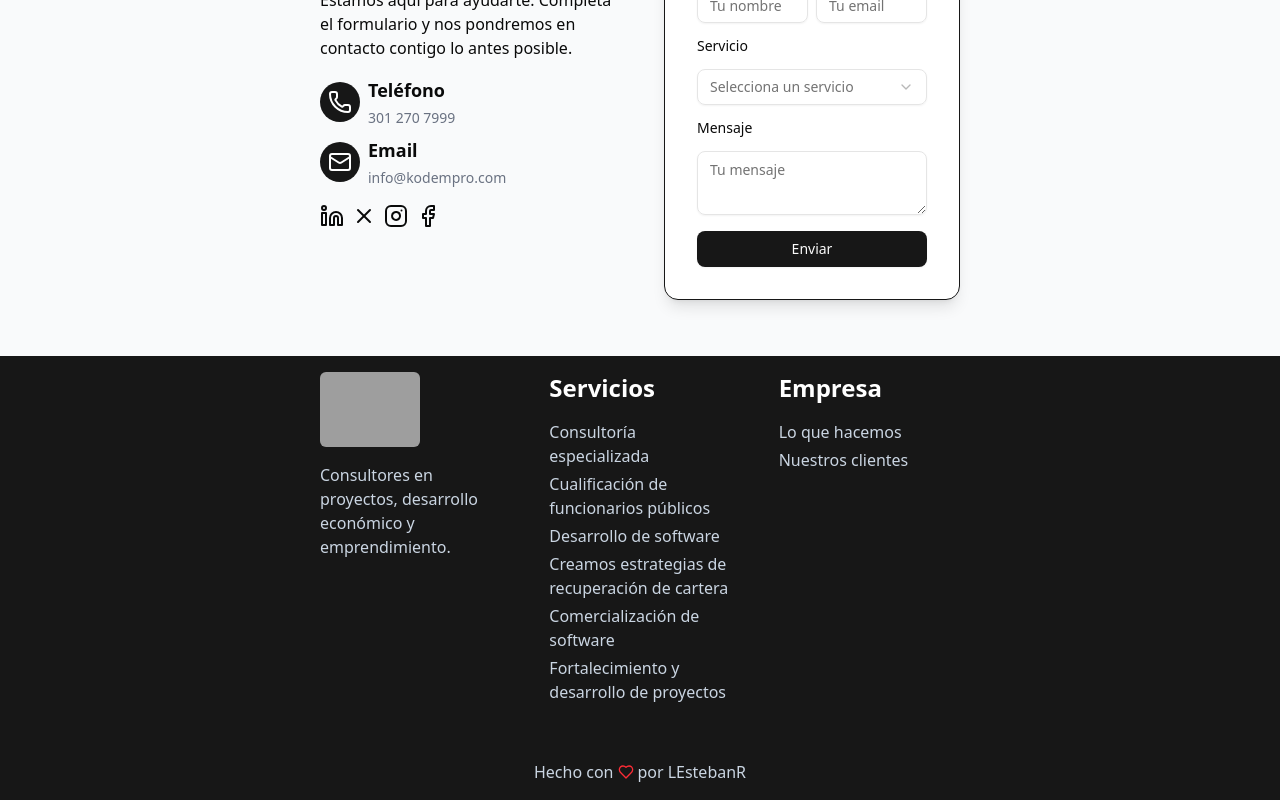
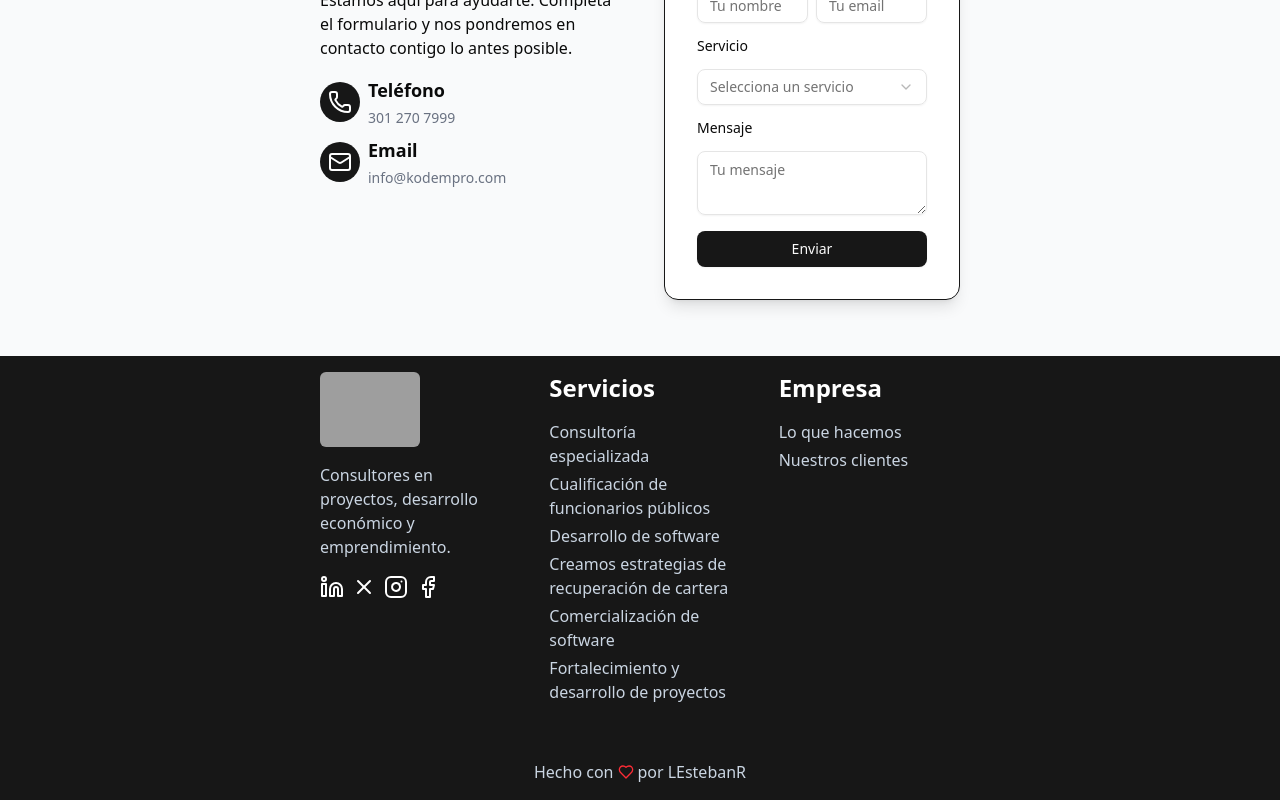
Before and after one commit to LEstebanR/kodempro, a Next.js app: page / in a window 1280 px wide. Shown: the part 3466-4266 px from the top of the page. Built offline with nearby package versions, Linux system fonts and the light colour scheme; grey boxes are pictures that could not be loaded.

Commit message:
feat: updated components

```diff
--- a/components/contact.tsx
+++ b/components/contact.tsx
@@ -1,11 +1,4 @@
-import {
-  FacebookIcon,
-  InstagramIcon,
-  Linkedin,
-  MailIcon,
-  PhoneIcon,
-  XIcon,
-} from "lucide-react";
+import { MailIcon, PhoneIcon } from "lucide-react";
 import { Card } from "@/components/ui/card";
 import { Label } from "@/components/ui/label";
 import { Input } from "@/components/ui/input";
@@ -55,12 +48,6 @@ export function Contact() {
               </div>
             ))}
           </div>
-          <div className="flex gap-2">
-            <Linkedin />
-            <XIcon />
-            <InstagramIcon />
-            <FacebookIcon />
-          </div>
         </div>
         <Card className="p-8 shadow-lg flex flex-col gap-4 border border-primary">
           <div className="grid grid-cols-1 md:grid-cols-2 gap-2">
--- a/components/ui/footer.tsx
+++ b/components/ui/footer.tsx
@@ -1,4 +1,10 @@
-import { Heart } from "lucide-react";
+import {
+  FacebookIcon,
+  Heart,
+  InstagramIcon,
+  Linkedin,
+  XIcon,
+} from "lucide-react";
 import Link from "next/link";
 import Image from "next/image";
 
@@ -18,6 +24,12 @@ export function Footer() {
             <p className="text-slate-300">
               Consultores en proyectos, desarrollo económico y emprendimiento.
             </p>
+            <div className="flex gap-2 text-white">
+              <Linkedin />
+              <XIcon />
+              <InstagramIcon />
+              <FacebookIcon />
+            </div>
           </div>
           <div className="flex flex-col gap-4">
             <p className="text-white text-2xl font-bold">Servicios</p>
```
